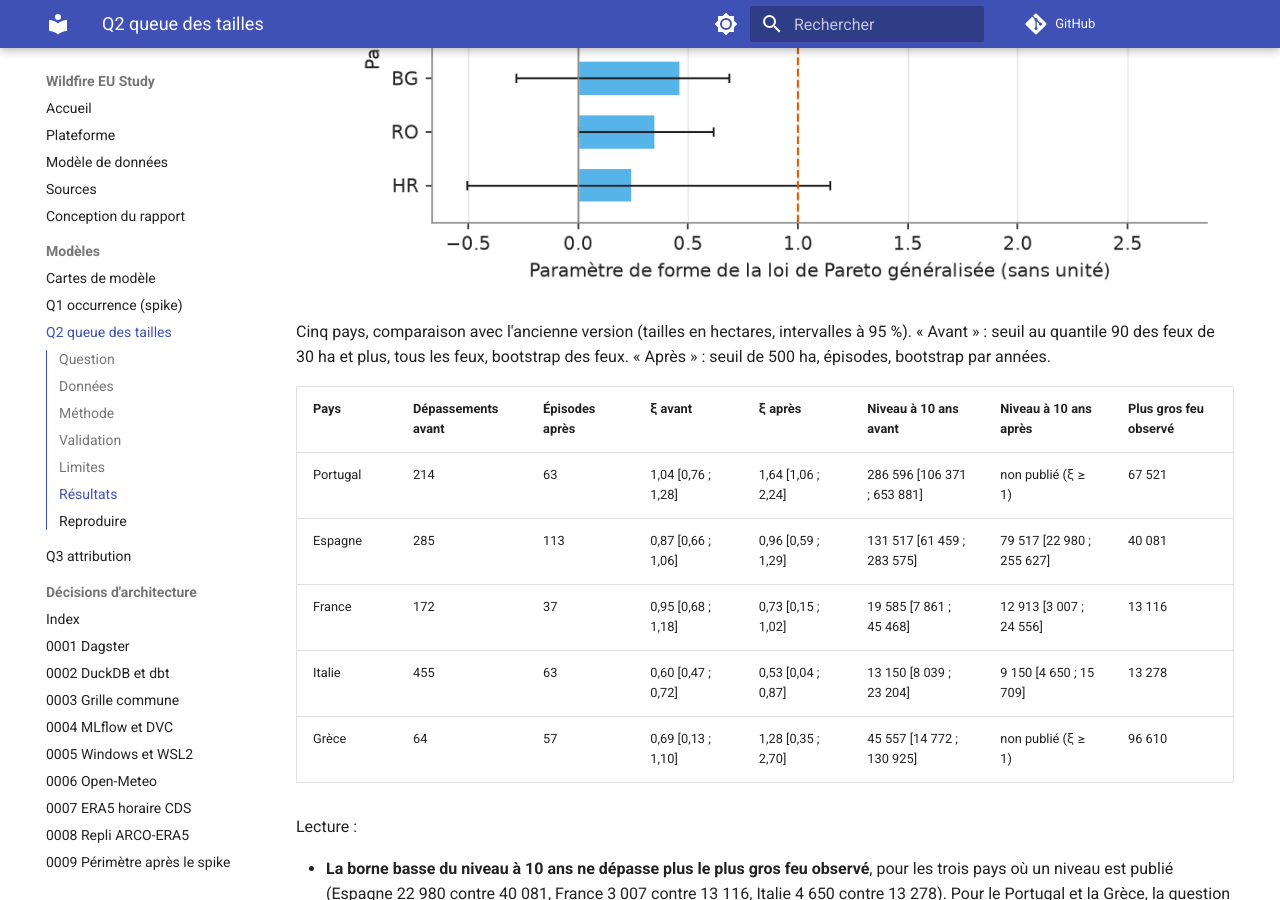
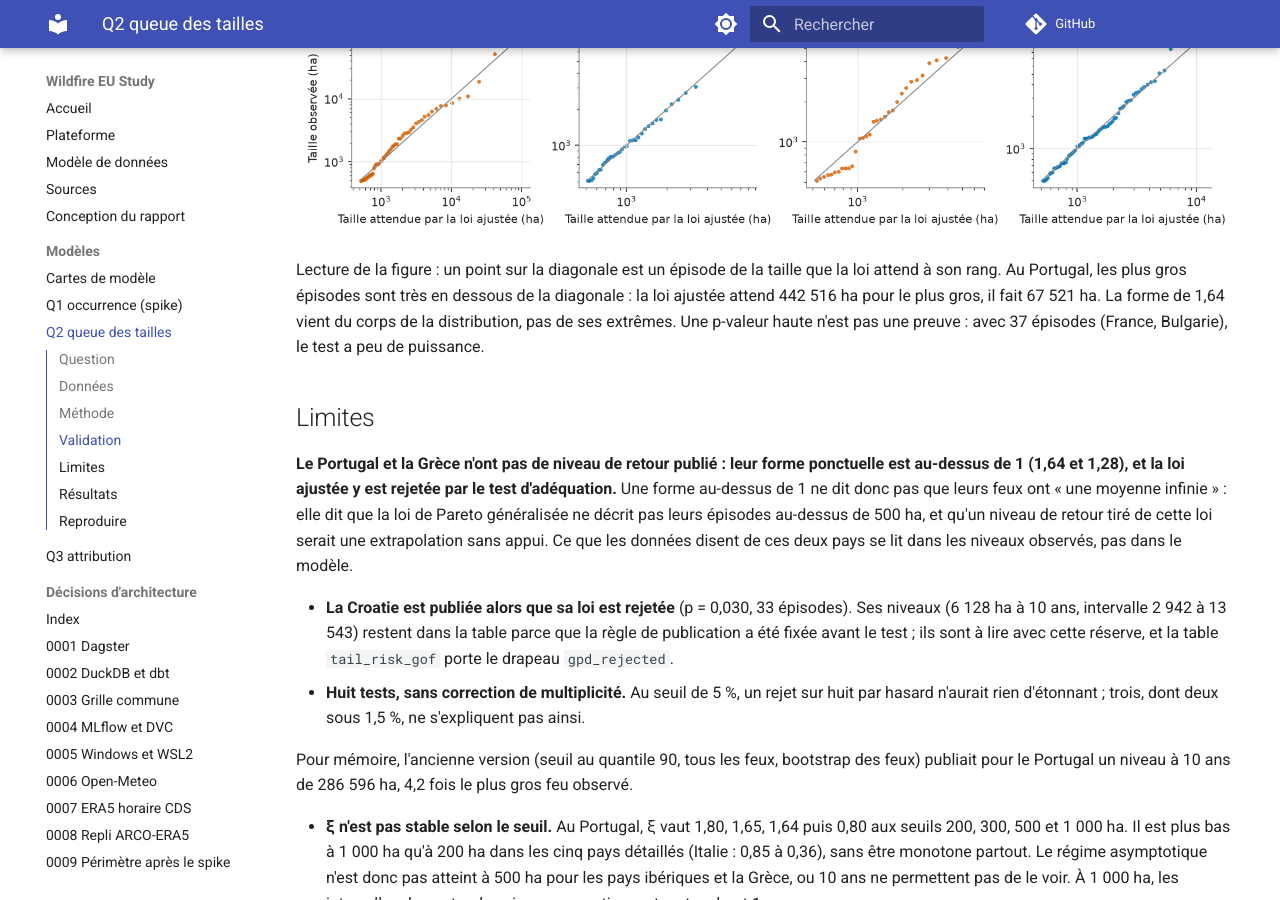
Before and after one commit to MasTristan/wildfire-eu-study, an MkDocs documentation site: the page built from docs/models/q2-tail-risk.md, in a window 1280 px wide and 900 px high, scrolled down 3612 px. Built offline with MkDocs 1.6.1 and Material for MkDocs 9.7.7, drawn with Linux system fonts in a browser that asks for light colours; comment, search, counter and statistics services are not loaded; some of the changed text lies outside the part shown.

Commit message:
docs(q2): goodness of fit on the real data, the fitted law is rejected for Greece, Portugal and Croatia

````diff
--- a/docs/models/q2-tail-risk.md
+++ b/docs/models/q2-tail-risk.md
@@ -1,9 +1,18 @@
 # Carte de modèle : Q2, queue des tailles de feux
 
-Run MLflow : `134ab87a9c8745acb1766a8e34dc94e3` (expérience `q2_tail_risk`, run
-`country_20261109`, tag `published=true`), 2026-11-09. Les tables
-`tail_risk_country`, `tail_risk_levels` et `tail_risk_threshold_stability` portent
-ce `run_id` sur chaque ligne.
+Run MLflow : `b47581300d4b4f2a828fffa5b76530e3` (expérience `q2_tail_risk`, run
+`country_20261110`, tag `published=true`), 2026-11-10. Les tables
+`tail_risk_country`, `tail_risk_levels`, `tail_risk_threshold_stability`,
+`tail_risk_gof` et `tail_risk_episodes` portent ce `run_id` sur chaque ligne.
+
+!!! abstract "En bref"
+    Dans les 8 pays de l'UE étudiés, la taille des grands épisodes de feu a une
+    queue lourde. Un niveau de retour à 10 et 20 ans est publié pour 6 pays, avec
+    un intervalle large (Espagne à 10 ans : 23 000 à 256 000 ha). Pas de chiffre
+    pour le Portugal ni la Grèce : la loi ajustée y est rejetée par le test
+    d'adéquation et sa forme dépasse 1. **Limite principale : dix ans de registre
+    et un seuil de 500 ha où le régime de queue n'est pas atteint partout.** À
+    lire comme un classement des pays par queue, pas comme une prévision.
 
 ## Question
 
@@ -71,6 +80,15 @@
 7. **Stabilité du seuil.** Table `tail_risk_threshold_stability` : pour chaque pays du
    périmètre, ξ et son intervalle (200 réplicats) aux seuils 200, 300, 500 et
    1 000 ha, avec re-déclustering à chaque seuil.
+8. **Adéquation de la loi.** Table `tail_risk_gof` : distance d'Anderson-Darling entre
+   les excès des épisodes et la loi ajustée (elle pèse les extrémités, là où un modèle
+   de queue doit tenir), avec une p-valeur par bootstrap paramétrique : 500 échantillons
+   tirés de la loi ajustée, chacun réajusté avant de calculer sa distance, ce qui tient
+   compte du fait que les deux paramètres sont estimés. Règle de lecture écrite dans
+   `src/models/extremes.py` et commitée avant l'exécution sur les données réelles :
+   sous 5 %, la loi est rejetée pour ce pays à ce seuil, et la carte le dit à côté de ses
+   estimations ; la règle de publication ne change pas. La table `tail_risk_episodes`
+   donne chaque épisode avec la taille que la loi attend à son rang.
 
 Le niveau empirique est affiché en regard : c'est la taille du k-ième plus gros
 épisode observé, avec k = années / T. À 10 ans, c'est donc le plus gros feu de la
@@ -90,18 +108,49 @@
 
 ![Niveaux de retour ajustés avec intervalle à 95 %, niveaux observés en points, Portugal, Espagne, France, Italie, Grèce](../img/models/q2_return_levels.png)
 
-Aucun test d'adéquation de la GPD (Anderson-Darling ou autre) n'est calculé dans
-le dépôt.
+**Adéquation, sur les données réelles.** La loi n'est pas rejetée pour cinq pays et
+elle l'est pour trois :
+
+| Pays | Épisodes | p-valeur | Loi rejetée à 5 % |
+|---|---|---|---|
+| France | 37 | 0,91 | non |
+| Bulgarie | 37 | 0,86 | non |
+| Roumanie | 70 | 0,85 | non |
+| Italie | 63 | 0,36 | non |
+| Espagne | 113 | 0,25 | non |
+| Croatie | 33 | 0,030 | **oui** |
+| Portugal | 63 | 0,014 | **oui** |
+| Grèce | 57 | 0,006 | **oui** |
+
+![Épisodes observés contre la loi ajustée, par pays, avec la p-valeur du test](../img/models/q2_qq.png)
+
+Lecture de la figure : un point sur la diagonale est un épisode de la taille que la loi
+attend à son rang. Au Portugal, les plus gros épisodes sont très en dessous de la
+diagonale : la loi ajustée attend 442 516 ha pour le plus gros, il fait 67 521 ha. La
+forme de 1,64 vient du corps de la distribution, pas de ses extrêmes. Une p-valeur haute
+n'est pas une preuve : avec 37 épisodes (France, Bulgarie), le test a peu de puissance.
 
 ## Limites
 
 **Le Portugal et la Grèce n'ont pas de niveau de retour publié : leur forme
-ponctuelle est au-dessus de 1 (1,64 et 1,28).** Ce n'est pas un défaut de
-présentation, c'est le résultat : avec 10 ans de registre, le modèle ne décrit
-pas une queue dont la moyenne est finie pour ces deux pays, et un niveau de
-retour y serait une extrapolation sans borne. L'ancienne version (seuil au
-quantile 90, tous les feux, bootstrap des feux) publiait pour le Portugal un
-niveau à 10 ans de 286 596 ha, 4,2 fois le plus gros feu observé.
+ponctuelle est au-dessus de 1 (1,64 et 1,28), et la loi ajustée y est rejetée par
+le test d'adéquation.** Une forme au-dessus de 1 ne dit donc pas que leurs feux
+ont « une moyenne infinie » : elle dit que la loi de Pareto généralisée ne décrit
+pas leurs épisodes au-dessus de 500 ha, et qu'un niveau de retour tiré de cette
+loi serait une extrapolation sans appui. Ce que les données disent de ces deux
+pays se lit dans les niveaux observés, pas dans le modèle.
+
+- **La Croatie est publiée alors que sa loi est rejetée** (p = 0,030, 33 épisodes).
+  Ses niveaux (6 128 ha à 10 ans, intervalle 2 942 à 13 543) restent dans la table
+  parce que la règle de publication a été fixée avant le test ; ils sont à lire avec
+  cette réserve, et la table `tail_risk_gof` porte le drapeau `gpd_rejected`.
+- **Huit tests, sans correction de multiplicité.** Au seuil de 5 %, un rejet sur huit
+  par hasard n'aurait rien d'étonnant ; trois, dont deux sous 1,5 %, ne s'expliquent
+  pas ainsi.
+
+Pour mémoire, l'ancienne version (seuil au quantile 90, tous les feux, bootstrap
+des feux) publiait pour le Portugal un niveau à 10 ans de 286 596 ha, 4,2 fois
+le plus gros feu observé.
 
 - **ξ n'est pas stable selon le seuil.** Au Portugal, ξ vaut 1,80, 1,65, 1,64 puis 0,80
   aux seuils 200, 300, 500 et 1 000 ha. Il est plus bas à 1 000 ha qu'à 200 ha dans les
@@ -177,6 +226,12 @@
 uv run python -c "import pandas as pd; t=pd.read_parquet('data/lake/gold/model_out/tail_risk_country.parquet'); print(t[t.country_key.isin(['PT','ES','FR','IT','GR'])][['country_key','n_fires','n_exceedances','shape','shape_p2.5','shape_p97.5','shape_below_one','rl_10y','rl_10y_p2.5','rl_10y_p97.5','rl_20y_p2.5','rl_20y_p97.5','largest_ha','return_period_10k_ha_years','run_id']].round(2).to_string())"
 ```
 
+Adéquation de la loi et épisodes les plus gros avec la taille attendue :
+
+```bash
+uv run python -c "import pandas as pd; g=pd.read_parquet('data/lake/gold/model_out/tail_risk_gof.parquet'); print(g.round(3).to_string()); e=pd.read_parquet('data/lake/gold/model_out/tail_risk_episodes.parquet'); print(e.sort_values('area_ha').groupby('country_key').tail(1)[['country_key','date','area_ha','model_quantile_ha']].round(0).to_string())"
+```
+
 Stabilité du seuil :
 
 ```bash
````
Also changed, not shown: other parts of docs/models/q2-tail-risk.md (+1 -1 lines), docs/models/index.md (+1 -1 lines), docs/platform.md (+2 -2 lines), docs/img/models/q2_qq.png (added), 2 other files.
